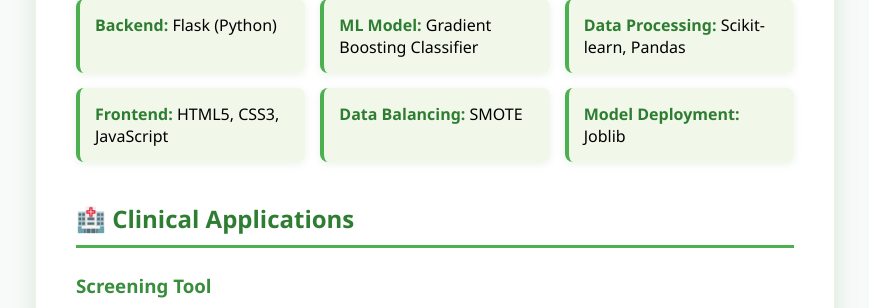
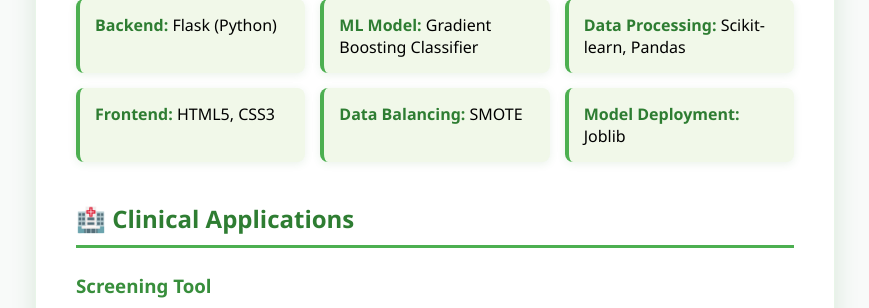
Before and after one commit to Amritasingh600/diabetes_prediction, a Flask app: page /about in a window 1280 px wide. Shown: the part 1486-1794 px from the top of the page, without its empty margins (205-1074 px from the left). Run offline with Flask 3, Linux system fonts and the light colour scheme.

Commit message:
made changes in about section

```diff
--- a/templates/about.html
+++ b/templates/about.html
@@ -251,7 +251,7 @@
                         <strong>Data Processing:</strong> Scikit-learn, Pandas
                     </div>
                     <div class="tech-item">
-                        <strong>Frontend:</strong> HTML5, CSS3, JavaScript
+                        <strong>Frontend:</strong> HTML5, CSS3
                     </div>
                     <div class="tech-item">
                         <strong>Data Balancing:</strong> SMOTE
```
